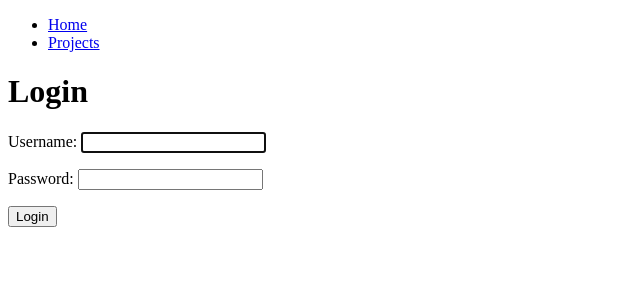
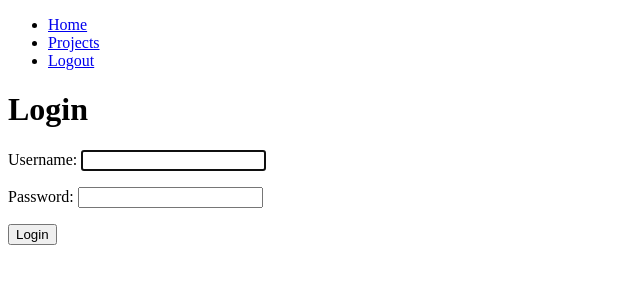
Before and after one commit to maboily/project_manager, a Django app: page / in a window 1280 px wide. Shown: the top 300 px of the page, without its empty margins (0-640 px from the left). Run offline with Django 3.2, Linux system fonts and the light colour scheme.

Commit message:
Added logout route and menu item

```diff
--- a/project_manager/settings.py
+++ b/project_manager/settings.py
@@ -120,3 +120,5 @@ USE_TZ = True
 # https://docs.djangoproject.com/en/1.10/howto/static-files/
 
 STATIC_URL = '/static/'
+
+LOGIN_REDIRECT_URL = '/projects/'
--- a/project_manager_web/urls.py
+++ b/project_manager_web/urls.py
@@ -4,5 +4,6 @@ from project_manager_web import views
 
 urlpatterns = [
     url(r'^$', views.home),
-    url(r'^projects/$', views.projects)
+    url(r'^projects/$', views.projects),
+    url(r'^logout/$', views.do_logout)
 ]
--- a/project_manager_web/views.py
+++ b/project_manager_web/views.py
@@ -1,15 +1,18 @@
-from django.contrib.auth import login
+from django.conf import settings
+from django.contrib.auth import login, logout
 from django.contrib.auth.decorators import login_required
 from django.contrib.auth.forms import AuthenticationForm
 from django.http import HttpResponseRedirect
-from django.shortcuts import render_to_response
+from django.shortcuts import render_to_response, render
 
 
 # Create your views here.
 
 
 def home(request):
-    if request.method == 'POST':
+    if request.user.is_authenticated():
+        return HttpResponseRedirect(settings.LOGIN_REDIRECT_URL)
+    elif request.method == 'POST':
         form = AuthenticationForm(data=request.POST)
 
         if form.is_valid():
@@ -19,7 +22,14 @@ def home(request):
     else:
         form = AuthenticationForm()
 
-    return render_to_response('login.html', {'form': form})
+    return render(request, 'login.html', {'form': form})
+
+
+@login_required
+def do_logout(request):
+    logout(request)
+
+    return HttpResponseRedirect('/')
 
 
 @login_required
--- a/templates/base.html
+++ b/templates/base.html
@@ -6,8 +6,9 @@
 <body>
     <nav>
         <ul class="menu">
-            <li class="menu-item"><a href="/" class="menu-item">Home</a></li>
-            <li class="menu-item"><a href="/projects" class="menu-item">Projects</a></li>
+            <li class="menu-item"><a href="/">Home</a></li>
+            <li class="menu-item"><a href="/projects/">Projects</a></li>
+            <li class="menu-item"><a href="/logout/">Logout</a></li>
         </ul>
     </nav>
 
```
